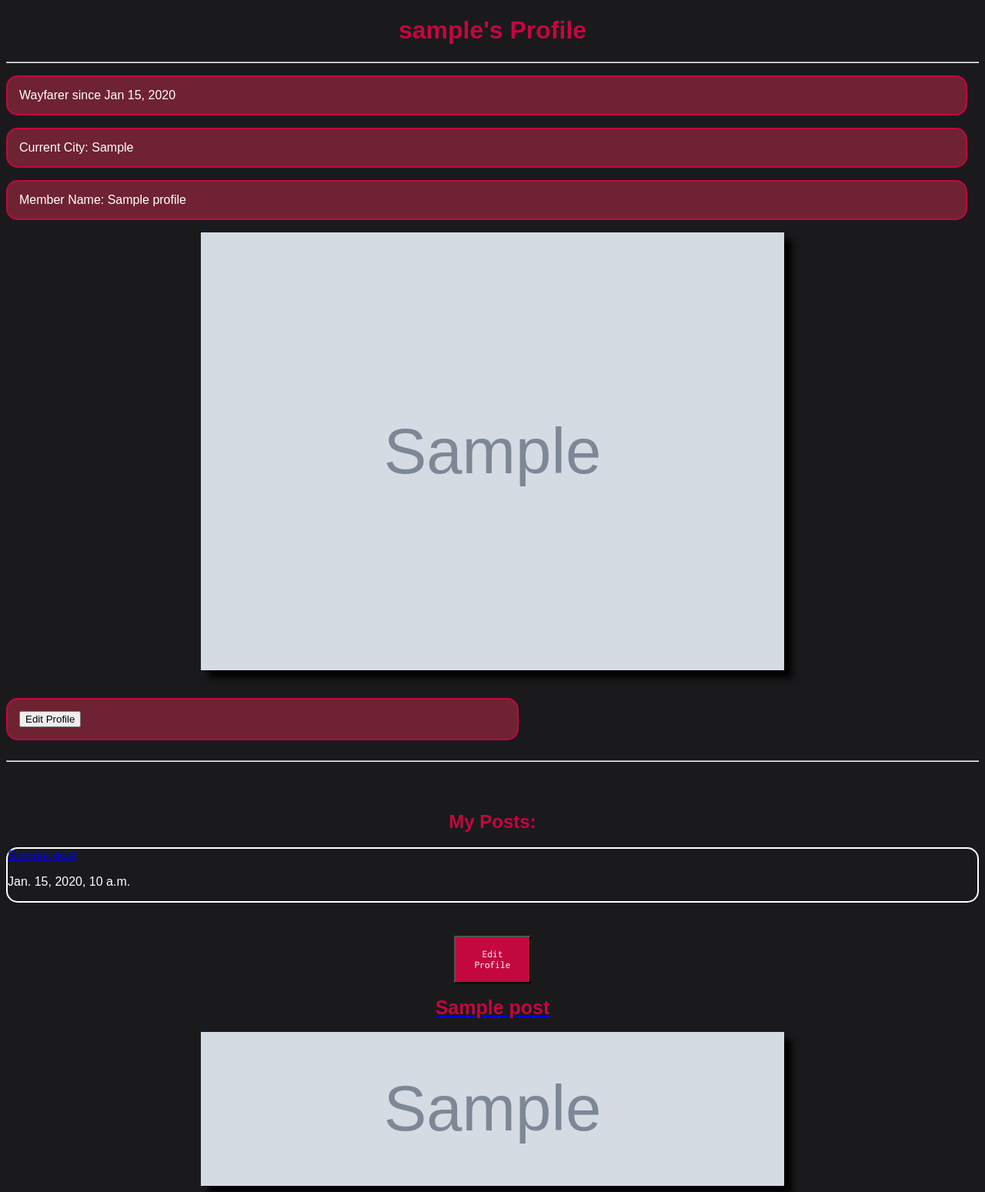
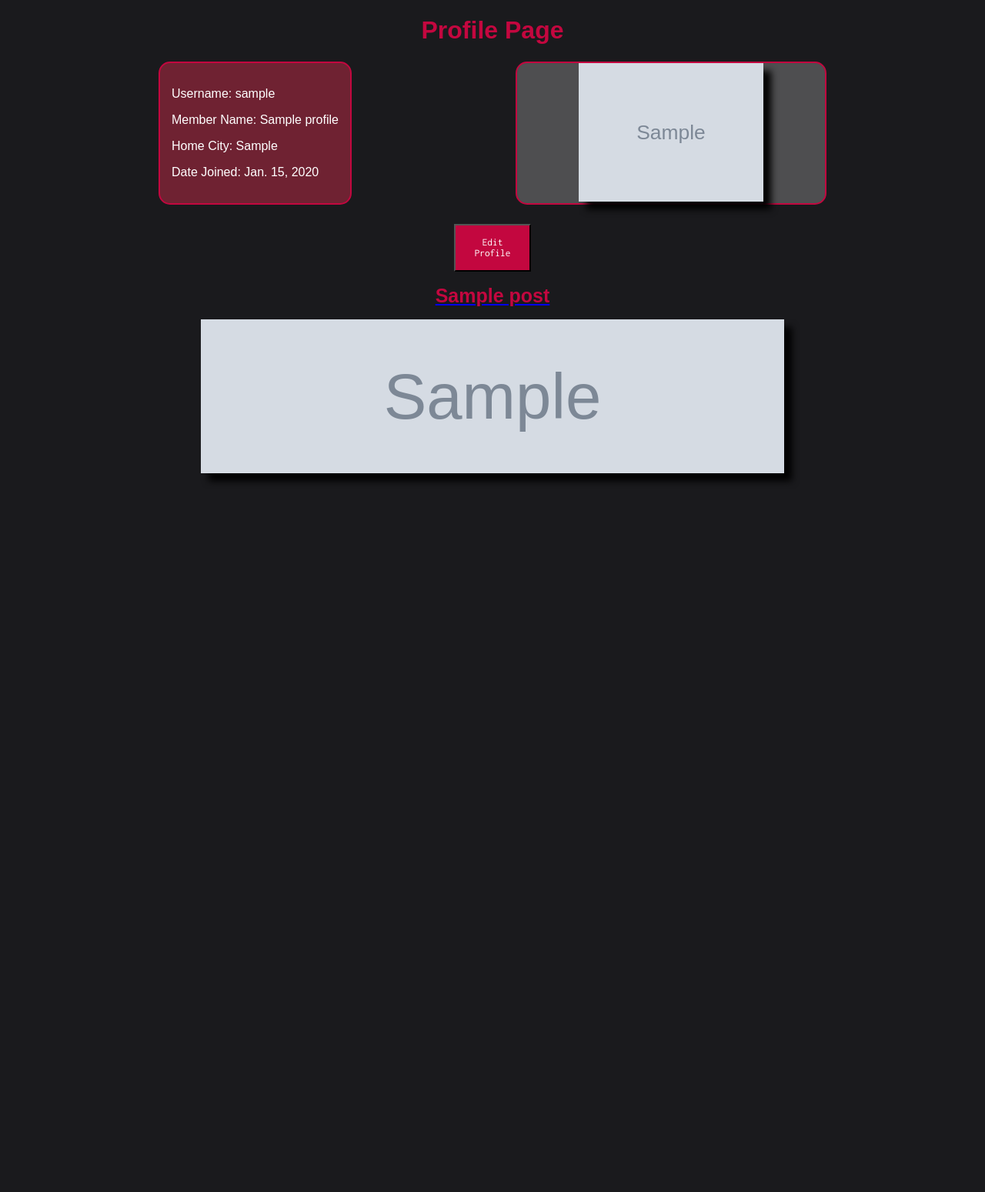
Before and after one commit to michaelbryanstark/Project-Wayfarer, a Django app: page /1/profile in a window 1280 px wide. Shown: the part 84-1633 px from the top of the page at 77% size. After the commit the page ends 710 px from the top, so only its background shows below. Run offline with Django 3.2, Linux system fonts and the light colour scheme; a user stored in the database is signed in; tables that the repository leaves empty hold one stand-in row (values such as "Sample post"); grey boxes marked "Sample" are stand-in pictures; some web fonts are replaced.

Commit message:
bug fixes for profile posts, add city button, and signup form

```diff
--- a/main_app/static/styles/main.css
+++ b/main_app/static/styles/main.css
@@ -166,9 +166,9 @@ h2{
 .add-city-button button {
     font-family: 'Inconsolata', monospace;
     width: 100px;
-    position: fixed;
     margin-top: 24px;
     margin-left: 24px;
+    margin-bottom: 24px;
     background-color: #C3073F;
     color: white;
 }
--- a/main_app/templates/city_detail.html
+++ b/main_app/templates/city_detail.html
@@ -20,9 +20,12 @@
         </div>
         <div class='search-button'>
         <a class="city-search-button" href="{% url 'city_list' %}"><button class='city-search-button'>Clear Search</button></a>
+
+      </div>
+      </form>
+      <div class='add-city-button'>
         <a class= "city-button" href="{% url 'city_create' %}"><button>Add City!</button></a>
       </div>
-      </form>
       {% for city in cities %}
       <div class="city-links">
       <a class="city-links" href="{% url 'city_detail' city.pk %}">
--- a/main_app/templates/profile.html
+++ b/main_app/templates/profile.html
@@ -1,60 +1,19 @@
 {% extends 'base.html' %}
-{% load static  %}}
 {% block content %}
- {% comment %} <h1>Profile Page </h1>
-{{page_user}}
-<p>Username: {{user.username}}</p>
-<p>Member Name: {{user.profile.name}}</p>
-<img src="{{user.profile.image}}" alt="User Image">
-<p>Home City: {{user.profile.current_city}}</p>
-<p>Date Joined: {{user.profile.date_joined}}</p>
+<h1>Profile Page </h1>
 
-<a class="nav-link" href="{% url 'profile_update' %}">Edit Profile ADMIN</a>
-<a class="nav-link" href="{% url 'edit_profile_view' user.profile.id %}">Edit Profile</a>  {% endcomment %}
+<div class="profile-details">
+<div class="profile-info">
+    <p>Username: {{user.username}}</p>
+    <p>Member Name: {{user.profile.name}}</p>
+    <p>Home City: {{user.profile.current_city}}</p>
+    <p>Date Joined: {{user.profile.date_joined}}</p>
+</div>
 
-<h1>{{ user.username}}'s Profile</h1>
-  <hr />
-<div class="">
-        <p class="profile-info">Wayfarer since {{user.profile.user.date_joined|date:'M d, Y'}}</p>
-        <p class="profile-info">Current City: {{user.profile.current_city}} </p>
-        <p class="profile-info">Member Name: {{user.profile.name}}</p>
-        {% if user.profile.image %}
-            <img class="main-profile-picture" src="{{ user.profile.image }}" alt="{{user.profile.username}} profile photo">
-        {% else %}
-            <img class="main-profile-picture" src="{% static '/images/unnamed.png' %}" alt="Wayfarer default profile picture">
-        {% endif %}
+<div class="profile-pic">
+    <img src="{{user.profile.image}}" alt="User Image">
 </div>
-<br></br>
-
- <form action="{% url 'edit_profile_view' user.profile.id %}">
-    <input type="submit" class="btn btn-primary" value="Edit Profile" />
-  </form>
-
-<br>
-<hr />
-<br><br>
-  {% if posts %}
-    <h2>My Posts: </h2>
-    {% for post in posts %}
-      <div class="card">
-        <div class="card-body">
-          <a class="review-title profile-review-title" href="{% url 'post_detail' post.pk %}">{{post.title}}</a>
-          <p>{{post.date_created}}</p>
-        </div>
-      </div>
-      <br>
-    {% endfor %}
-  {% else %}
-    <div class="card">
-      <div class="card-body">
-        <h5>Once you write some reviews, you can find them here.</h5>
-        <p>For now, head over to <a class="cities-anchor" href="{% url 'city_list' %}">Cities</a> and read reviews from our other wayfarers or add your own!</p>
-      </div>
-    </div>
-  {% endif %}
-
-
-
+</div>
 
 
 
```
Also changed, not shown: main_app/templates/city_list.html (+4 -3 lines), main_app/templates/registration/signup.html (+13 -3 lines).
